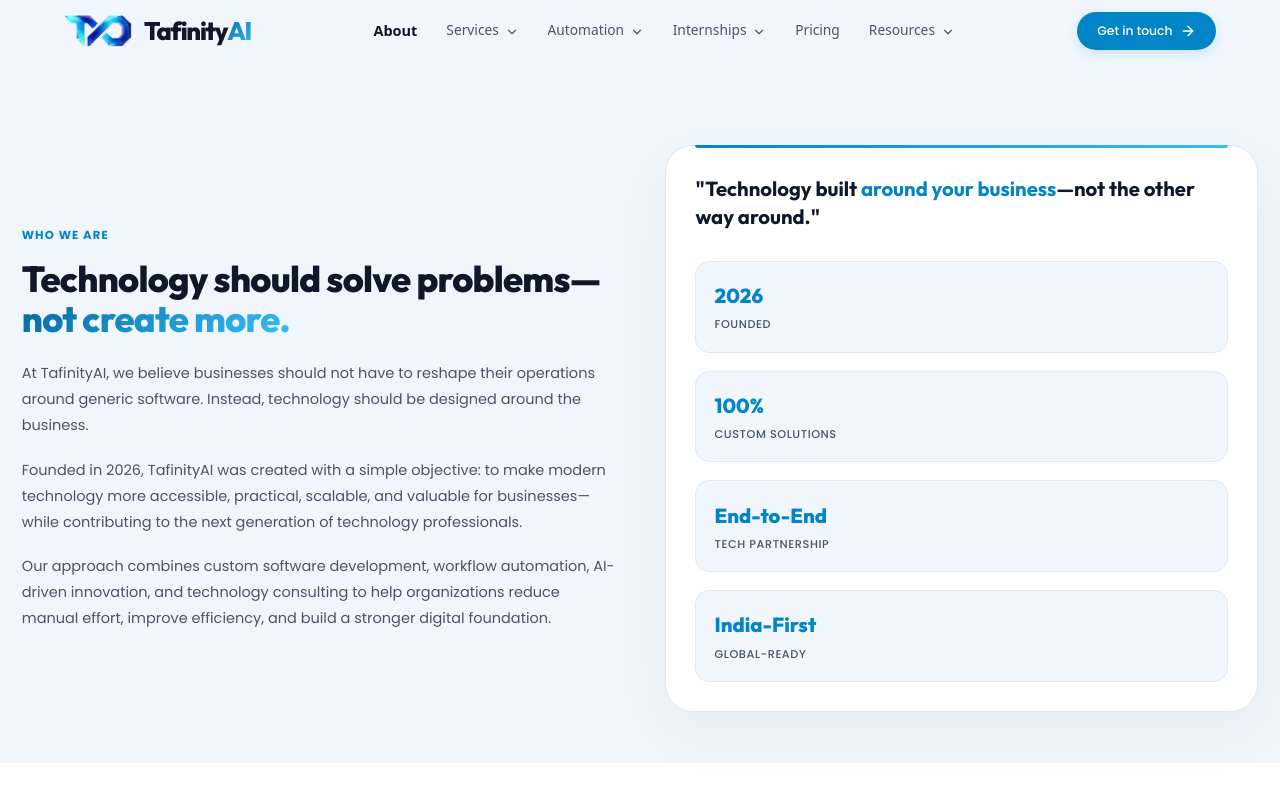
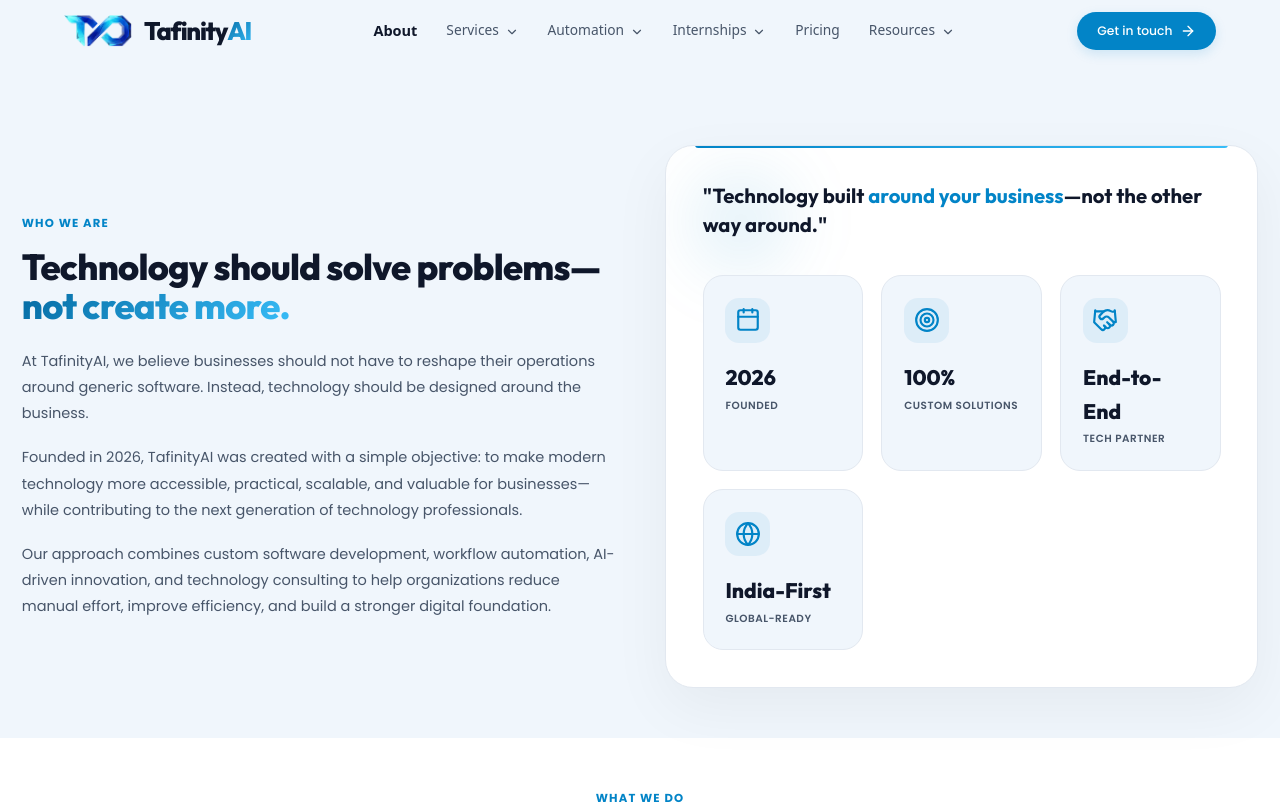
Before and after one commit to TafinityAI-LLP/tai, a React (Vite) app: page /about in a window 1280 px wide. Shown: the top 804 px of the page. Built offline with nearby package versions, Linux system fonts and the light colour scheme.

Commit message:
Upgrade About page metrics card to premium animated layout

```diff
--- a/src/pages/About.jsx
+++ b/src/pages/About.jsx
@@ -1,12 +1,34 @@
-import React from 'react';
-import { motion } from 'framer-motion';
+import React, { useState, useEffect, useRef } from 'react';
+import { motion, useInView } from 'framer-motion';
 import { Link } from 'react-router-dom';
 import {
     Zap, Code2, Globe, Users, ShieldCheck, ArrowRight,
     Cpu, Layers, Workflow, GraduationCap, Target, TrendingUp,
     Rocket, Building2, Factory, BarChart3, CheckCircle2,
-    Award, Landmark, FileText, BookOpen
+    Award, Landmark, FileText, BookOpen, Calendar, Handshake
 } from 'lucide-react';
+
+const CountUp = ({ end, suffix = "", duration = 2000 }) => {
+    const [count, setCount] = useState(0);
+    const ref = useRef(null);
+    const inView = useInView(ref, { once: true, margin: "-50px" });
+
+    useEffect(() => {
+        if (!inView) return;
+        let startTimestamp = null;
+        const step = (timestamp) => {
+            if (!startTimestamp) startTimestamp = timestamp;
+            const progress = Math.min((timestamp - startTimestamp) / duration, 1);
+            setCount(Math.floor(progress * end));
+            if (progress < 1) {
+                window.requestAnimationFrame(step);
+            }
+        };
+        window.requestAnimationFrame(step);
+    }, [inView, end, duration]);
+
+    return <span ref={ref}>{count}{suffix}</span>;
+};
 
 const fadeIn = {
     hidden: { opacity: 0, y: 30 },
@@ -147,22 +169,30 @@ const About = () => {
                         </motion.div>
 
                         <motion.div initial="hidden" whileInView="visible" viewport={{ once: true }} variants={fadeInRight}>
-                            <div style={{ background: 'var(--bg-primary)', borderRadius: '28px', padding: '2rem', border: '1px solid var(--border-light)', boxShadow: '0 20px 60px rgba(0,0,0,0.05)', position: 'relative' }}>
+                            <div style={{ background: 'var(--bg-primary)', borderRadius: '28px', padding: '2.5rem', border: '1px solid var(--border-light)', boxShadow: '0 20px 60px rgba(0,0,0,0.05)', position: 'relative', overflow: 'hidden' }}>
+                                <div style={{ position: 'absolute', top: 0, left: 0, width: '150px', height: '150px', background: 'radial-gradient(circle, rgba(2, 132, 199, 0.15) 0%, transparent 70%)', filter: 'blur(30px)', zIndex: 0 }} />
                                 <div style={{ position: 'absolute', top: '-1px', left: '2rem', right: '2rem', height: '3px', borderRadius: '0 0 100px 100px', background: 'linear-gradient(90deg, var(--accent-color), var(--accent-light))' }} />
-                                <p style={{ fontSize: '1.4rem', fontFamily: 'var(--font-display)', fontWeight: 700, lineHeight: 1.4, color: 'var(--text-primary)', marginBottom: '2rem' }}>
+
+                                <p style={{ fontSize: '1.4rem', fontFamily: 'var(--font-display)', fontWeight: 700, lineHeight: 1.4, color: 'var(--text-primary)', marginBottom: '2.5rem', position: 'relative', zIndex: 1 }}>
                                     "Technology built <span style={{ color: 'var(--accent-color)' }}>around your business</span>—not the other way around."
                                 </p>
-                                <div style={{ display: 'grid', gridTemplateColumns: 'repeat(auto-fit, minmax(min(100%, 320px), 1fr))', gap: '1.25rem' }}>
+
+                                <div style={{ display: 'grid', gridTemplateColumns: 'repeat(auto-fit, minmax(130px, 1fr))', gap: '1.25rem', position: 'relative', zIndex: 1 }}>
                                     {[
-                                        { value: '2026', label: 'Founded' },
-                                        { value: '100%', label: 'Custom Solutions' },
-                                        { value: 'End-to-End', label: 'Tech Partnership' },
-                                        { value: 'India-First', label: 'Global-Ready' },
+                                        { value: '2026', isNum: false, label: 'Founded', icon: <Calendar size={26} /> },
+                                        { value: 100, isNum: true, suffix: '%', label: 'Custom Solutions', icon: <Target size={26} /> },
+                                        { value: 'End-to-End', isNum: false, label: 'Tech Partner', icon: <Handshake size={26} /> },
+                                        { value: 'India-First', isNum: false, label: 'Global-Ready', icon: <Globe size={26} /> },
                                     ].map((stat, i) => (
-                                        <div key={i} style={{ padding: '1.25rem', background: 'var(--bg-secondary)', borderRadius: '14px', border: '1px solid var(--border-light)' }}>
-                                            <div style={{ fontSize: '1.4rem', fontFamily: 'var(--font-display)', fontWeight: 800, color: 'var(--accent-color)', marginBottom: '0.2rem' }}>{stat.value}</div>
-                                            <div style={{ fontSize: '0.78rem', color: 'var(--text-secondary)', fontWeight: 500, textTransform: 'uppercase', letterSpacing: '0.05em' }}>{stat.label}</div>
-                                        </div>
+                                        <motion.div key={i} whileHover={{ y: -5, boxShadow: '0 15px 35px rgba(2, 132, 199, 0.15)', borderColor: 'rgba(2, 132, 199, 0.3)' }} style={{ padding: '1.5rem', background: 'var(--bg-secondary)', borderRadius: '20px', border: '1px solid var(--border-light)', transition: 'all 0.3s ease', display: 'flex', flexDirection: 'column', alignItems: 'flex-start', position: 'relative', overflow: 'hidden' }}>
+                                            <div style={{ padding: '0.65rem', borderRadius: '14px', background: 'rgba(2, 132, 199, 0.08)', display: 'flex', alignItems: 'center', justifyContent: 'center', color: 'var(--accent-color)', marginBottom: '1.25rem' }}>
+                                                {stat.icon}
+                                            </div>
+                                            <div style={{ fontSize: '1.45rem', fontFamily: 'var(--font-display)', fontWeight: 800, color: 'var(--text-primary)', marginBottom: '0.2rem' }}>
+                                                {stat.isNum ? <CountUp end={stat.value} suffix={stat.suffix} /> : stat.value}
+                                            </div>
+                                            <div style={{ fontSize: '0.72rem', color: 'var(--text-secondary)', fontWeight: 600, textTransform: 'uppercase', letterSpacing: '0.05em' }}>{stat.label}</div>
+                                        </motion.div>
                                     ))}
                                 </div>
                             </div>
```
